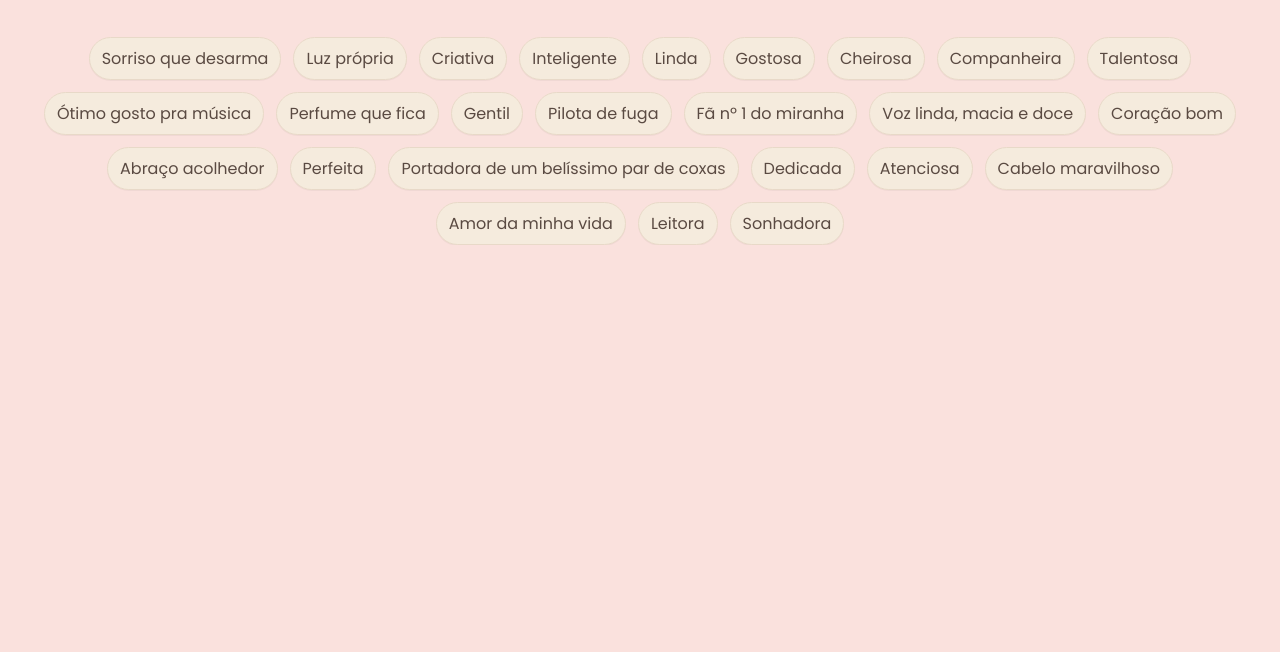
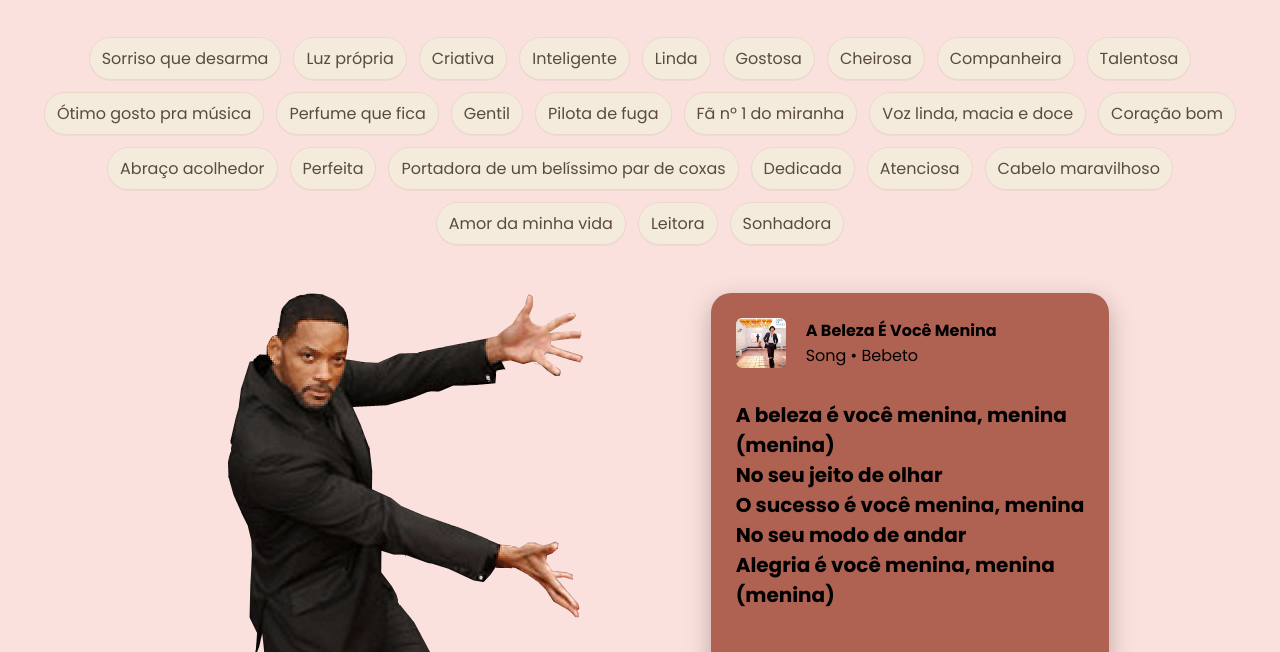
Before and after one commit to MarcusFrancisquini/para-iasmin, a plain HTML site: page index.html in a window 1280 px wide. Shown: the part 1844-2496 px from the top of the page. Before the commit the page ends 2089 px from the top, so only its background shows below. Drawn offline with Linux system fonts and the light colour scheme.

Commit message:
:sparkles: FEAT: Section da música

```diff
--- a/index.html
+++ b/index.html
@@ -90,6 +90,35 @@
       <span class="tag">Leitora</span>
       <span class="tag">Sonhadora</span>
     </div>
+    <!-- MUSIC -->
+    <div class="music-section">
+      <img class="will" src="images/will-smith.png" />
+      <div class="music-card">
+        <div class="song-detail">
+          <img src="images/music-cover.webp" />
+          <div class="song-name">
+            <h3 class="title-song">A Beleza É Você Menina</h3>
+            <h3 class="artist-song">Song • Bebeto</h3>
+          </div>
+        </div>
+        <h1 class="lyrics">
+          A beleza é você menina, menina
+          <br>
+          (menina)
+          <br>
+          No seu jeito de olhar
+          <br>
+          O sucesso é você menina, menina
+          <br>
+          No seu modo de andar
+          <br>
+          Alegria é você menina, menina
+          <br>
+          (menina)
+        </h1>
+        <img class="spotify-logo" src="images/spotify-logo.png" />
+      </div>
+    </div>
     <!-- JAVASCRIPT -->
     <script src="js/loveLetter.js"></script>
   </body>
--- a/style.css
+++ b/style.css
@@ -422,3 +422,51 @@ body {
   box-shadow: 0 1px 0 rgba(0, 0, 0, 0.04);
   white-space: nowrap;
 }
+
+/*? MUSIC */
+
+.music-section {
+  display: flex;
+  margin-top: 3rem;
+  gap: 8rem;
+}
+
+.music-card {
+  background-color: #af6252;
+  padding: 25px;
+  border-radius: 20px;
+  display: flex;
+  flex-direction: column;
+  gap: 2rem;
+  box-shadow: 0 8px 24px rgba(0, 0, 0, 0.25);
+  height: fit-content;
+}
+
+.song-detail {
+  display: flex;
+  gap: 20px;
+  align-items: center;
+}
+
+.song-detail img {
+  width: 50px;
+  border-radius: 6px;
+}
+
+.title-song {
+  font-size: 16px;
+}
+
+.artist-song {
+  font-size: 16px;
+  font-weight: 400;
+}
+
+.lyrics {
+  font-size: 20px;
+}
+
+.spotify-logo {
+  width: 75px;
+  margin-top: 1rem;
+}
```
Also changed, not shown: images/music-cover.webp (added), images/spotify-logo.png (added), images/will-smith.png (added).
